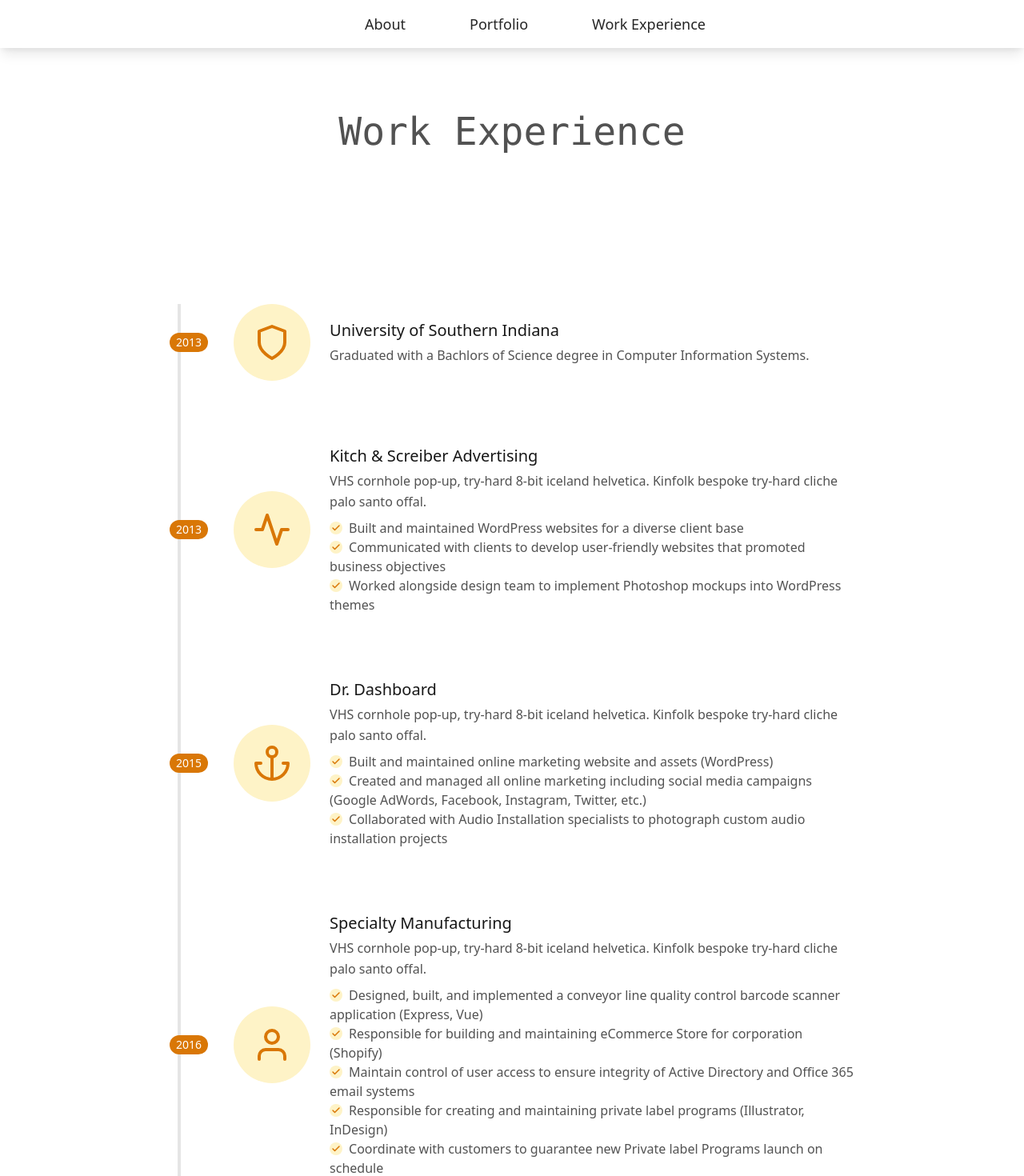
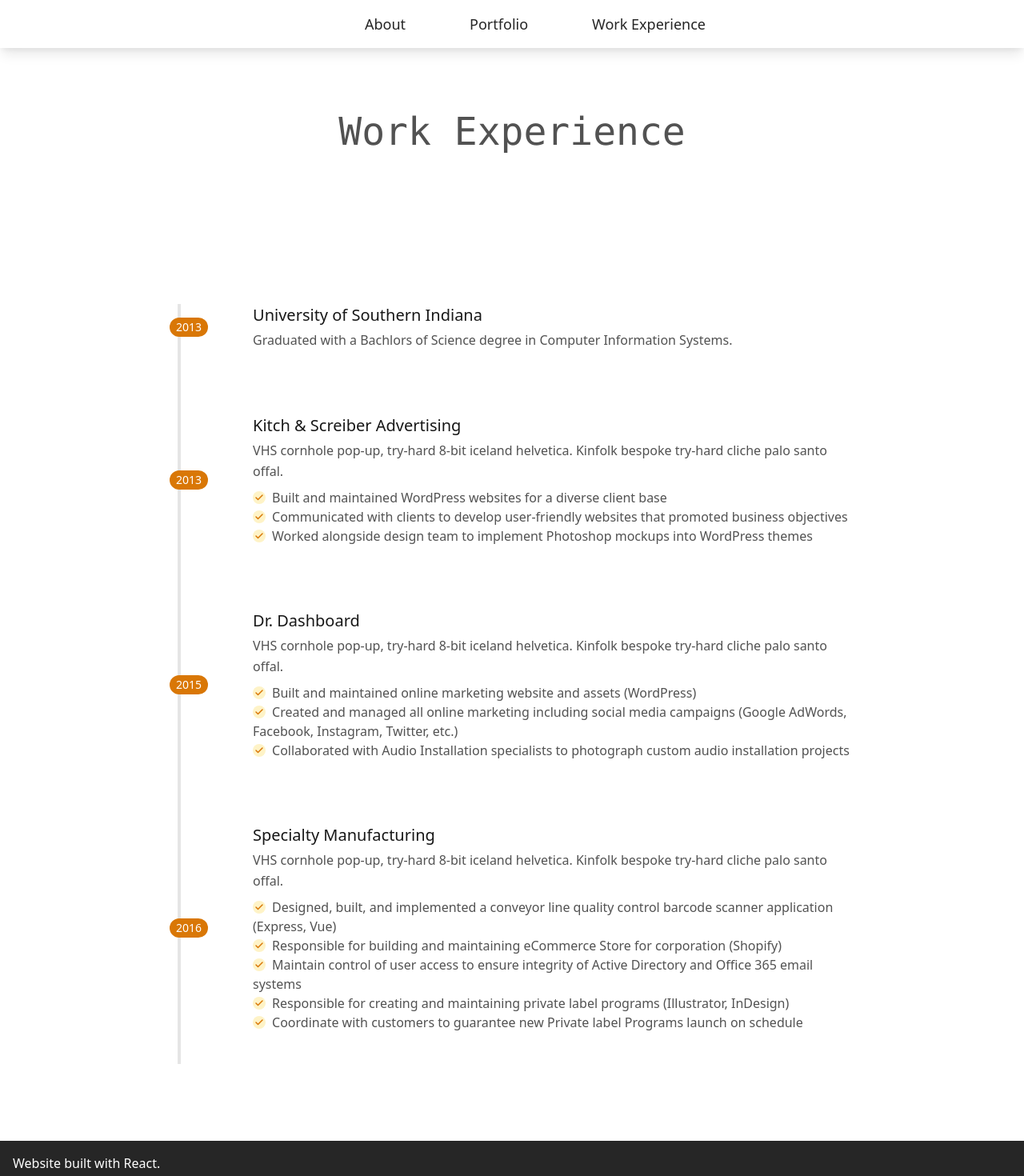
Before and after one commit to cortlin/portfolio, a React (Create React App) app: page /experience in a window 1280 px wide. Shown: the top 1470 px of the page at 80% size. Built offline with nearby package versions, Linux system fonts and the light colour scheme.

Commit message:
more changes

```diff
--- a/src/App.js
+++ b/src/App.js
@@ -7,6 +7,7 @@ import { Experience } from './pages/experience';
 import { Portfolio } from './pages/portfolio';
 import { SpecScanner } from './projects/SpecScanner';
 import { Forcefield } from './projects/Forcefield';
+import { TechStack } from './components/TechStack';
 
 
 function App() {
@@ -33,6 +34,7 @@ function App() {
             <Route path="/">
               <About />
               <Portfolio />
+              <TechStack />
             </Route>
           </Switch>
         </div>
--- /dev/null
+++ b/src/components/TechStack.js
@@ -0,0 +1,17 @@
+export const TechStack = () => {
+  return (
+    <section className="max-w-4xl mx-auto px-4 mb-20 text-lg text-gray-900">
+      <h1 className='text-center font-mono text-5xl py-20 mb-4'>About This Site</h1>
+      <p>This site is currently built with vanilla React Javascript framework with static content, and using&nbsp;
+        <a className="text-yellow-600 hover:text-yellow-500" target="_blank" href="https://tailwindcss.com/">Tailwind CSS</a>
+        &nbsp; for all of the styling.
+      </p>
+      <h3 className="font-bold mt-5">Why React?</h3>
+      <p className="mt-5">First and formost, I really like creating websites with React. I feel that is is important to use the tools that I intend to use everyday so I can keep improving my ability to write better javascript.</p>
+      <p className="mt-5">As for the second reason, I would like to eventually implement a headless CMS (wordpress) and move all of my content into custom post types to make adding new portfolio items and potentially a blog much more user friendly.</p>
+      <p>
+
+      </p>
+    </section>
+  )
+}
--- a/src/pages/experience.js
+++ b/src/pages/experience.js
@@ -10,28 +10,18 @@ export const Experience = () => {
             </div>
             <div className="flex-shrink-0 px-2 h-6 rounded-full mt-10 sm:mt-0 inline-flex items-center justify-center bg-yellow-600 text-white relative z-10 title-font font-medium text-sm">2013</div>
             <div className="flex-grow md:pl-8 pl-6 flex sm:items-center items-start flex-col sm:flex-row">
-              <div className="flex-shrink-0 w-24 h-24 bg-yellow-100 text-yellow-600 rounded-full inline-flex items-center justify-center">
-                <svg fill="none" stroke="currentColor" stroke-linecap="round" stroke-linejoin="round" stroke-width="2" className="w-12 h-12" viewBox="0 0 24 24">
-                  <path d="M12 22s8-4 8-10V5l-8-3-8 3v7c0 6 8 10 8 10z"></path>
-                </svg>
-              </div>
               <div className="flex-grow sm:pl-6 mt-6 sm:mt-0">
                 <h2 className="font-medium title-font text-gray-900 mb-1 text-xl">University of Southern Indiana</h2>
                 <p className="leading-relaxed">Graduated with a Bachlors of Science degree in Computer Information Systems.</p>
               </div>
             </div>
           </div>
-          <div className="flex relative pb-20 sm:items-center mx-auto">
+          <div className="flex relative pb-20 sm:items-center">
             <div className="h-full w-6 absolute inset-0 flex items-center justify-center">
               <div className="h-full w-1 bg-gray-200 pointer-events-none"></div>
             </div>
             <div className="flex-shrink-0 px-2 h-6 rounded-full mt-10 sm:mt-0 inline-flex items-center justify-center bg-yellow-600 text-white relative z-10 title-font font-medium text-sm">2013</div>
             <div className="flex-grow md:pl-8 pl-6 flex sm:items-center items-start flex-col sm:flex-row">
-              <div className="flex-shrink-0 w-24 h-24 bg-yellow-100 text-yellow-600 rounded-full inline-flex items-center justify-center">
-                <svg fill="none" stroke="currentColor" stroke-linecap="round" stroke-linejoin="round" stroke-width="2" className="w-12 h-12" viewBox="0 0 24 24">
-                  <path d="M22 12h-4l-3 9L9 3l-3 9H2"></path>
-                </svg>
-              </div>
               <div className="flex-grow sm:pl-6 mt-6 sm:mt-0">
                 <h2 className="font-medium title-font text-gray-900 mb-1 text-xl">Kitch &amp; Screiber Advertising </h2>
                 <p className="leading-relaxed">VHS cornhole pop-up, try-hard 8-bit iceland helvetica. Kinfolk bespoke try-hard cliche palo santo offal.</p>
@@ -70,12 +60,6 @@ export const Experience = () => {
             </div>
             <div className="flex-shrink-0 px-2 h-6 rounded-full mt-10 sm:mt-0 inline-flex items-center justify-center bg-yellow-600 text-white relative z-10 title-font font-medium text-sm">2015</div>
             <div className="flex-grow md:pl-8 pl-6 flex sm:items-center items-start flex-col sm:flex-row">
-              <div className="flex-shrink-0 w-24 h-24 bg-yellow-100 text-yellow-600 rounded-full inline-flex items-center justify-center">
-                <svg fill="none" stroke="currentColor" stroke-linecap="round" stroke-linejoin="round" stroke-width="2" className="w-12 h-12" viewBox="0 0 24 24">
-                  <circle cx="12" cy="5" r="3"></circle>
-                  <path d="M12 22V8M5 12H2a10 10 0 0020 0h-3"></path>
-                </svg>
-              </div>
               <div className="flex-grow sm:pl-6 mt-6 sm:mt-0">
                 <h2 className="font-medium title-font text-gray-900 mb-1 text-xl">Dr. Dashboard</h2>
                 <p className="leading-relaxed">VHS cornhole pop-up, try-hard 8-bit iceland helvetica. Kinfolk bespoke try-hard cliche palo santo offal.</p>
@@ -114,12 +98,6 @@ export const Experience = () => {
             </div>
             <div className="flex-shrink-0 px-2 h-6 rounded-full mt-10 sm:mt-0 inline-flex items-center justify-center bg-yellow-600 text-white relative z-10 title-font font-medium text-sm">2016</div>
             <div className="flex-grow md:pl-8 pl-6 flex sm:items-center items-start flex-col sm:flex-row">
-              <div className="flex-shrink-0 w-24 h-24 bg-yellow-100 text-yellow-600 rounded-full inline-flex items-center justify-center">
-                <svg fill="none" stroke="currentColor" stroke-linecap="round" stroke-linejoin="round" stroke-width="2" className="w-12 h-12" viewBox="0 0 24 24">
-                  <path d="M20 21v-2a4 4 0 00-4-4H8a4 4 0 00-4 4v2"></path>
-                  <circle cx="12" cy="7" r="4"></circle>
-                </svg>
-              </div>
               <div className="flex-grow sm:pl-6 mt-6 sm:mt-0">
                 <h2 className="font-medium title-font text-gray-900 mb-1 text-xl">Specialty Manufacturing</h2>
                 <p className="leading-relaxed">VHS cornhole pop-up, try-hard 8-bit iceland helvetica. Kinfolk bespoke try-hard cliche palo santo offal.</p>
```
